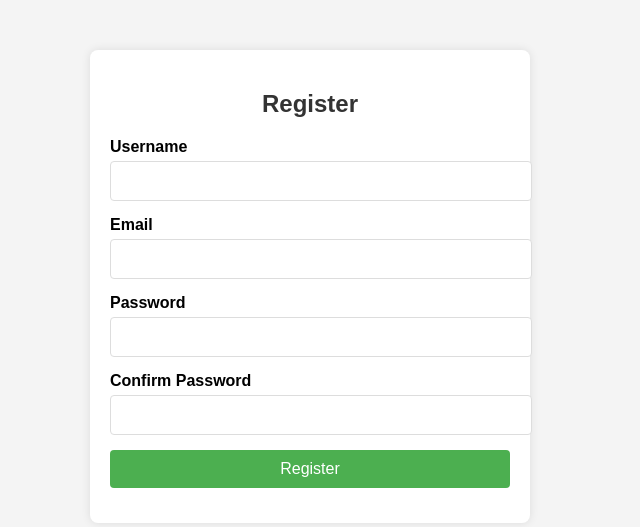
After one commit to spkwap/image_inpainting, a Flask app: page /register in a window 1280 px wide. The commit adds this page. Shown: the top 527 px of the page, without its empty margins (330-970 px from the left). Run offline with Flask 3, Linux system fonts and the light colour scheme.

Commit message:
added login, register, dark mode, photo editor

```diff
--- a/src/app.py
+++ b/src/app.py
@@ -1,30 +1,101 @@
-from flask import Flask, request, render_template, jsonify, send_file
+from flask import Flask, request, render_template, jsonify, send_file, redirect, url_for, flash
 import os
 import subprocess
 from PIL import Image
 import numpy as np
+from flask_login import LoginManager, login_user, logout_user, login_required, current_user
+from werkzeug.security import generate_password_hash, check_password_hash
+from config import Config  # Import konfiguracji
+from forms import RegistrationForm, LoginForm  # Import formularzy
+from models import db, User  # Zakładając, że masz model User i db w osobnym pliku 'models.py'
 
+# Inicjalizacja aplikacji
 app = Flask(__name__)
+app.config.from_object(Config)  # Ładowanie konfiguracji z pliku config.py
 
+# Inicjalizacja bazy danych i logowania
+db.init_app(app)
+login_manager = LoginManager(app)
+login_manager.login_view = 'login'  # Strona logowania
 UPLOAD_FOLDER = 'data/uploads'
 RESULTS_FOLDER = 'results'
 os.makedirs(UPLOAD_FOLDER, exist_ok=True)
 os.makedirs(RESULTS_FOLDER, exist_ok=True)
 
+
+# Definicja funkcji ładowania użytkownika
+@login_manager.user_loader
+def load_user(user_id):
+    return User.query.get(int(user_id))
+
+
+# Główna trasa, która przekierowuje do rejestracji
 @app.route('/')
+def index():
+    return redirect(url_for('register'))  # Teraz przekierowuje na stronę rejestracji
+
+
+@app.route('/register', methods=['GET', 'POST'])
+def register():
+    form = RegistrationForm()
+    if form.validate_on_submit():
+        hashed_password = generate_password_hash(form.password.data)
+        user = User(username=form.username.data, email=form.email.data, password=hashed_password)
+        db.session.add(user)
+        db.session.commit()
+        return redirect(url_for('login'))  # Po rejestracji przekierowujemy na stronę logowania
+    return render_template('register.html', form=form)
+
+
+@app.route('/login', methods=['GET', 'POST'])
+def login():
+    form = LoginForm()
+    if form.validate_on_submit():  # Sprawdź, czy formularz został poprawnie przesłany
+        user = User.query.filter_by(username=form.username.data).first()
+
+        if user:
+            print(f"User found: {user.username}")  # Debugging: User found in database
+            print(f"Stored password hash: {user.password}")  # Debugging: Hashed password in DB
+            print(f"Entered password: {form.password.data}")  # Debugging: Password entered by user
+
+            # Check if the password is correct
+            if check_password_hash(user.password, form.password.data):
+                print("Password matched!")  # Debugging: Password match successful
+                login_user(user)  # Loguj użytkownika
+                return redirect(url_for('home'))  # Po zalogowaniu przekieruj do strony głównej
+            else:
+                print("Password mismatch!")  # Debugging: Password mismatch
+        else:
+            print("User not found!")  # Debugging: User not found in database
+
+        flash('Invalid username or password', 'danger')
+    return render_template('login.html', form=form)
+
+
+@app.route('/logout')
+@login_required
+def logout():
+    logout_user()
+    return redirect(url_for('login'))  # Przekierowanie na stronę logowania po wylogowaniu
+
+
+@app.route('/home')
+@login_required
 def home():
-    return render_template('upload.html')
+    return render_template('upload.html')  # Strona dostępna tylko dla zalogowanych użytkowników
+
 
 # Funkcja wymuszająca, aby maska miała tylko piksele czarne i białe
 def ensure_binary_mask(mask_np):
     """
-    Zamienia piksele na czarne (0) lub białe (255) w masce.
+    Zamienia piksele na czne (0) lub białe (255) w masce.
     """
     # Jeśli wartość jest bliska czarnego, ustaw na czarny (0)
     mask_np[mask_np <= 20] = 0
     # Wszystkie inne ustaw na biały (255)
     mask_np[mask_np > 20] = 255
     return mask_np
+
 
 @app.route('/inpaint', methods=['POST'])
 def inpaint():
@@ -93,5 +164,9 @@ def inpaint():
     return send_file(result_path, mimetype=f'image/{image_extension}')
 
 
+# Inicjalizacja bazy danych i tworzenie tabel
+with app.app_context():
+    db.create_all()  # Tworzy wszystkie tabele na podstawie modeli
+
 if __name__ == '__main__':
     app.run(debug=True)
--- /dev/null
+++ b/src/forms.py
@@ -0,0 +1,42 @@
+from flask_wtf import FlaskForm
+from wtforms import StringField, PasswordField
+from wtforms.validators import InputRequired, Length, DataRequired, Email, EqualTo
+from wtforms import ValidationError
+from models import User  # Zakładając, że masz model User w models.py
+
+
+class RegistrationForm(FlaskForm):
+    username = StringField('Username', validators=[
+        InputRequired(message="Username is required."),
+        Length(min=4, max=150, message="Username must be between 4 and 150 characters.")
+    ])
+    email = StringField('Email', validators=[
+        DataRequired(message="Email is required."),
+        Email(message="Invalid email address."),
+        Length(max=120, message="Email address must not exceed 120 characters.")
+    ])
+    password = PasswordField('Password', validators=[
+        InputRequired(message="Password is required."),
+        Length(min=8, message="Password must be at least 8 characters long.")
+    ])
+    confirm_password = PasswordField('Confirm Password', validators=[
+        InputRequired(message="Please confirm your password."),
+        EqualTo('password', message="Passwords must match.")
+    ])
+
+    # Walidacja unikalności nazwy użytkownika
+    def validate_username(self, username):
+        user = User.query.filter_by(username=username.data).first()
+        if user:
+            raise ValidationError('This username is already taken. Please choose another one.')
+
+    # Walidacja unikalności adresu e-mail
+    def validate_email(self, email):
+        user = User.query.filter_by(email=email.data).first()
+        if user:
+            raise ValidationError('This email is already registered. Please choose another one.')
+
+
+class LoginForm(FlaskForm):
+    username = StringField('Username', validators=[InputRequired(message="Username is required.")])
+    password = PasswordField('Password', validators=[InputRequired(message="Password is required.")])
--- /dev/null
+++ b/src/templates/register.html
@@ -0,0 +1,125 @@
+<!DOCTYPE html>
+<html lang="en">
+<head>
+    <meta charset="UTF-8">
+    <title>Register</title>
+    <style>
+        body {
+            font-family: Arial, sans-serif;
+            margin: 0;
+            padding: 0;
+            background-color: #f4f4f4;
+        }
+        .container {
+            max-width: 400px;
+            margin: 50px auto;
+            padding: 20px;
+            background-color: white;
+            box-shadow: 0 0 10px rgba(0, 0, 0, 0.1);
+            border-radius: 8px;
+        }
+        h2 {
+            text-align: center;
+            color: #333;
+        }
+        .form-group {
+            margin-bottom: 15px;
+        }
+        label {
+            display: block;
+            font-weight: bold;
+            margin-bottom: 5px;
+        }
+        input {
+            width: 100%;
+            padding: 10px;
+            font-size: 16px;
+            border: 1px solid #ddd;
+            border-radius: 4px;
+        }
+        button {
+            width: 100%;
+            padding: 10px;
+            font-size: 16px;
+            background-color: #4CAF50;
+            color: white;
+            border: none;
+            border-radius: 4px;
+            cursor: pointer;
+        }
+        button:hover {
+            background-color: #45a049;
+        }
+        .error {
+            color: red;
+            font-size: 12px;
+            margin-top: 5px;
+        }
+    </style>
+</head>
+<body>
+    <div class="container">
+        <h2>Register</h2>
+        <form method="POST">
+            {{ form.hidden_tag() }}
+
+            <!-- Username -->
+            <div class="form-group">
+                <label for="username">{{ form.username.label }}</label>
+                {{ form.username(class="form-control") }}
+                {% if form.username.errors %}
+                    <div class="error">
+                        {% for error in form.username.errors %}
+                            <p>{{ error }}</p>
+                        {% endfor %}
+                    </div>
+                {% endif %}
+            </div>
+
+            <!-- Email -->
+            <div class="form-group">
+                <label for="email">{{ form.email.label }}</label>
+                {{ form.email(class="form-control") }}
+                {% if form.email.errors %}
+                    <div class="error">
+                        {% for error in form.email.errors %}
+                            <p>{{ error }}</p>
+                        {% endfor %}
+                    </div>
+                {% endif %}
+            </div>
+
+            <!-- Password -->
+            <div class="form-group">
+                <label for="password">{{ form.password.label }}</label>
+                {{ form.password(class="form-control") }}
+                {% if form.password.errors %}
+                    <div class="error">
+                        {% for error in form.password.errors %}
+                            <p>{{ error }}</p>
+                        {% endfor %}
+                    </div>
+                {% endif %}
+            </div>
+
+            <!-- Confirm Password -->
+            <div class="form-group">
+                <label for="confirm_password">{{ form.confirm_password.label }}</label>
+                {{ form.confirm_password(class="form-control") }}
+                {% if form.confirm_password.errors %}
+                    <div class="error">
+                        {% for error in form.confirm_password.errors %}
+                            <p>{{ error }}</p>
+                        {% endfor %}
+                    </div>
+                {% endif %}
+            </div>
+
+            <!-- Submit Button -->
+            <div class="form-group">
+                <button type="submit">Register</button>
+            </div>
+        </form>
+    </div>
+</body>
+</html>
```
Also changed, not shown: src/config.py (added, +20 -0 lines), src/create_db.py (added, +18 -0 lines), src/models.py (added, +24 -0 lines), src/templates/login.html (added, +114 -0 lines), src/templates/upload.html (+186 -30 lines), src/view_db.py (added, +26 -0 lines), data/uploads/input_image.png, data/uploads/input_mask.png, results/input_image.png, src/instance/site.db (added), 2 other files.
